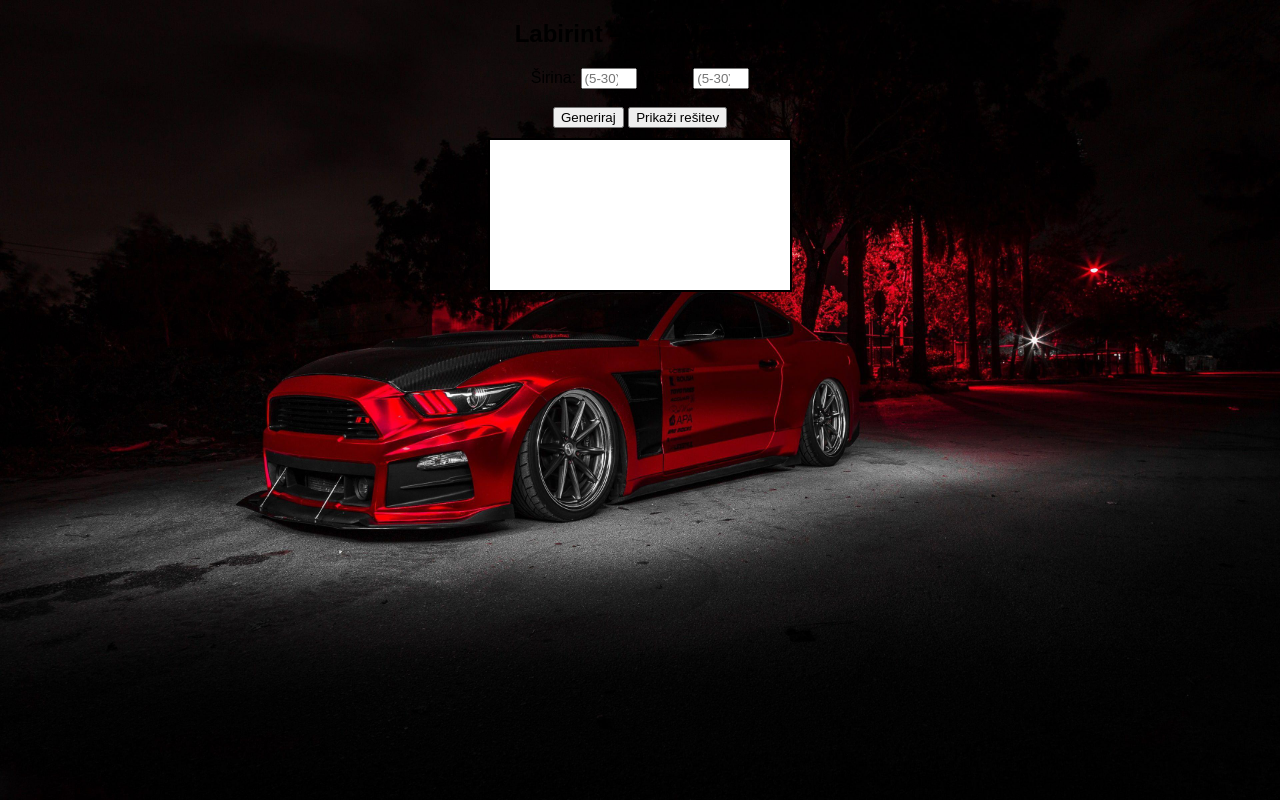
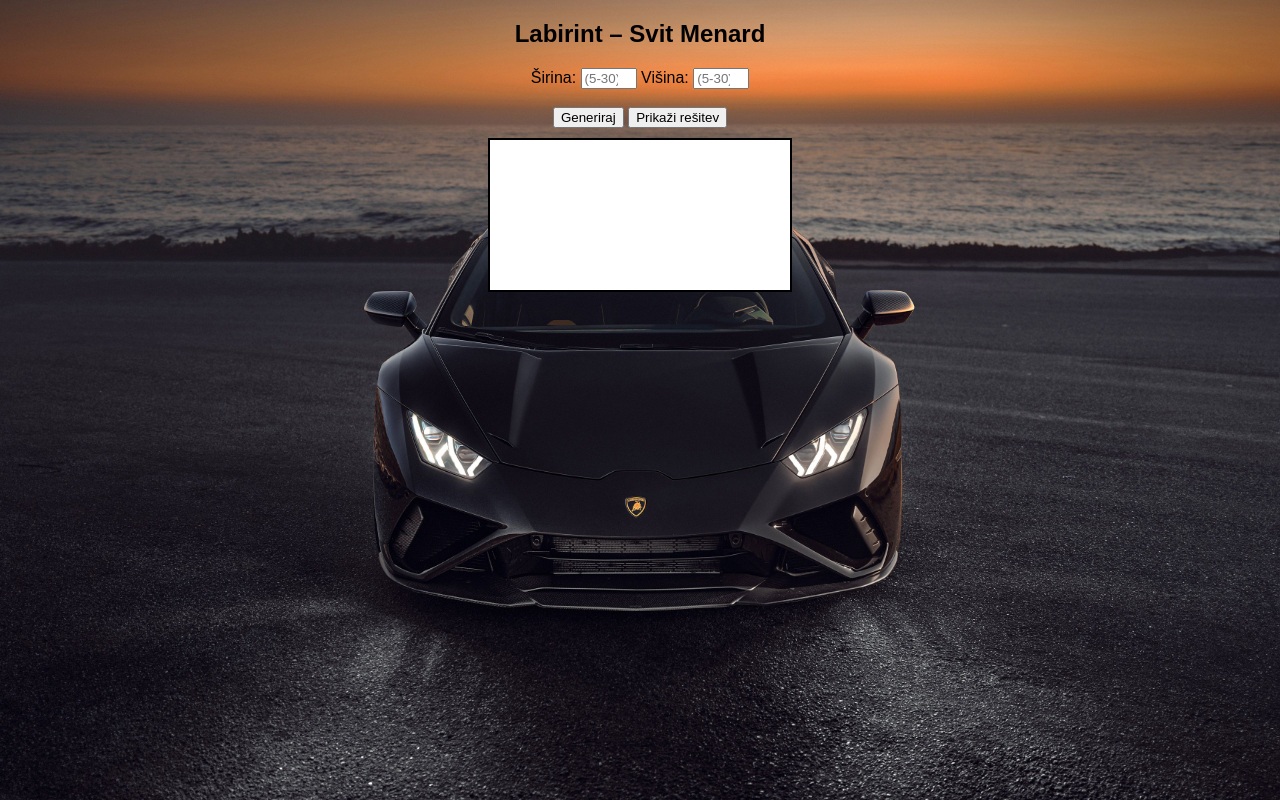
Before and after one commit to SvitMenard/labirint, a plain HTML site: page index.html in a window 1280 px wide. Drawn offline with Linux system fonts and the light colour scheme.

Commit message:
Update index.html

```diff
--- a/index.html
+++ b/index.html
@@ -7,7 +7,7 @@
   body {
     text-align: center;
     font-family: Arial;
-    background: url('slike/back.jpg');
+    background: url('slike/wp9045637.jpg');
     background-size: 100% 100%;
     background-attachment: fixed;
   }
```
